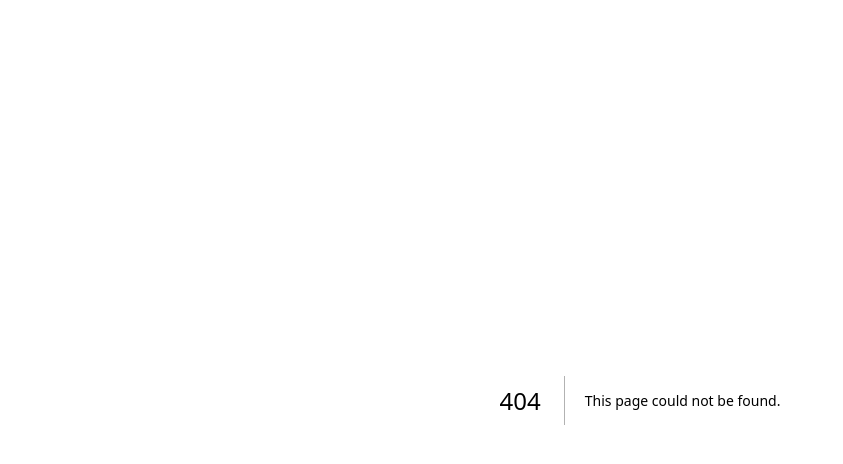
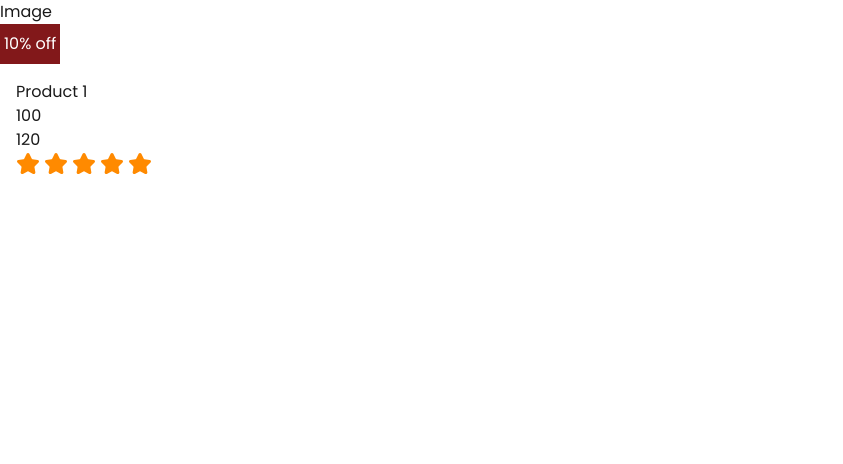
Before and after one commit to TheAsmitaKC/ecommerce-nepal, a Next.js app: page /card in a window 1280 px wide. Before the commit this address had no page. Shown: the top 464 px of the page, without its empty margins (0-843 px from the left). Built offline with nearby package versions, Linux system fonts and the light colour scheme.

Commit message:
feat: product card logic

```diff
--- /dev/null
+++ b/app/card/page.tsx
@@ -0,0 +1,71 @@
+import { Star } from "lucide-react";
+import React from "react";
+
+const page = () => {
+  return (
+    <div className="container mx-auto">
+      <ProductCard
+        title="Product 1"
+        currentPrice={100}
+        rating={4.9}
+        handleAddToCart={() => {}}
+        sale="10% off"
+        oldPrice={120}
+      />
+    </div>
+  );
+};
+
+export default page;
+
+interface ProductCardProps {
+  title: string;
+  currentPrice: number;
+  oldPrice?: number;
+  rating: number;
+  handleAddToCart: () => void;
+  sale?: string;
+}
+
+const ProductCard = ({
+  title,
+  currentPrice,
+  oldPrice,
+  rating,
+  handleAddToCart,
+  sale,
+}: ProductCardProps) => {
+  const intRating = Math.ceil(rating) || 0;
+  return (
+    <article>
+      <div>
+        Image
+        {sale && (
+          <div className="px-1 py-2 text-white bg-red-900 w-fit">{sale}</div>
+        )}
+      </div>
+      <div className="p-4">
+        <h4>{title}</h4>
+        <div>
+          {/* new price */}
+          <p>{currentPrice}</p>
+          {/* old price */}
+          {oldPrice && <p>{oldPrice}</p>}
+        </div>
+
+        {/* rating */}
+        <div className="flex gap-1">
+          {Array(5)
+            .fill(null)
+            .map((star, index) => (
+              <Star
+                key={index}
+                fill={index < intRating ? "#FF8A00" : "#E6E6E6"}
+                stroke={index < intRating ? "#FF8A00" : "#E6E6E6"}
+              />
+            ))}
+        </div>
+      </div>
+    </article>
+  );
+};
```
